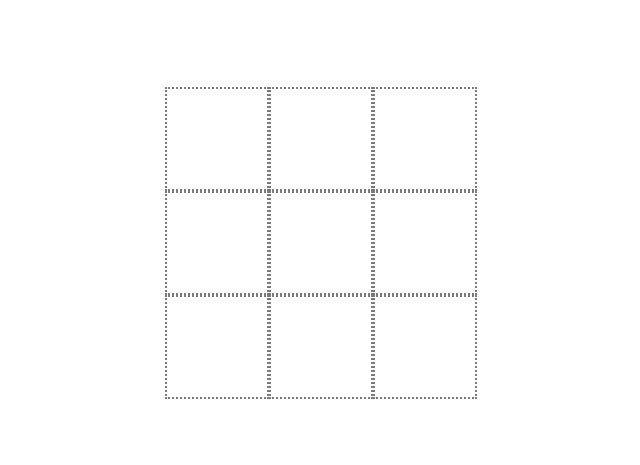
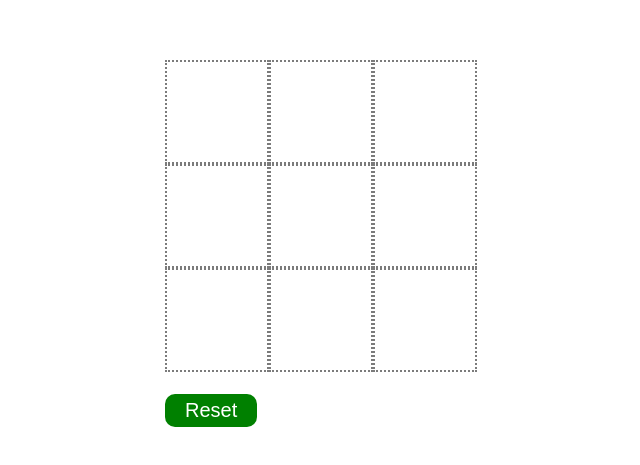
Before and after one commit to valiyew/tsx-project, a React (Create React App) app: page / in a window 1280 px wide. Shown: the part 165-630 px from the top of the page, without its empty margins (319-959 px from the left). Built offline with nearby package versions, Linux system fonts and the light colour scheme.

Commit message:
tik tak toe finish code

```diff
--- a/src/app.tsx
+++ b/src/app.tsx
@@ -5,6 +5,7 @@ export default class App extends React.Component {
   state = {
     value: new Array(9).fill(null),
     current: "X",
+    game: true
   };
 
   checkWinner = () => {
@@ -21,7 +22,9 @@ export default class App extends React.Component {
 
     for (let i = 0; i < win.length; i++) {
       const [a, b, c] = win[i];
-      if (this.state.value[a] !== null && this.state.value[a] === this.state.value[b] && this.state.value[a] === this.state.value[c]) return true;
+      if (this.state.value[a] !== null && this.state.value[a] === this.state.value[b] && this.state.value[a] === this.state.value[c]) {
+        return true;
+      }
     }
     return false;
   };
@@ -32,21 +35,27 @@ export default class App extends React.Component {
 
     if (state[index] !== null) return;
 
-    this.setState({ current: currentTurn === "X" ? "O" : "X" });
-    state[index] = currentTurn;
+    if(this.state.game){
+        this.setState({ current: currentTurn === "X" ? "O" : "X" });
+        state[index] = currentTurn;
+        console.log(currentTurn);
+    }
 
-    console.log(currentTurn);
+};
 
+resetGame = () =>{
+    return window.location.reload()
+}
+
+
+checkwin = () => {
     const win = this.checkWinner();
-
     if (win) {
-      alert(`${currentTurn} is winner 🏆`);
+        this.state.game = false
+        let value = this.state.current === "X" ? "O" : "X";
+      return <p>{value} is winner 🏆</p>;
     }
   };
-
-  //   checkwin = () => {
-
-  //   };
 
   render() {
     return (
@@ -68,7 +77,8 @@ export default class App extends React.Component {
             <Block onClick={() => this.handleBlockClick(8)} value={this.state.value[8]} />
           </div>
         </div>
-        {/* <p>{this.checkwin()}</p> */}
+        <p>{this.checkwin()}</p>
+        <button onClick={this.resetGame}>Reset</button>
       </div>
     );
   }
--- a/src/index.css
+++ b/src/index.css
@@ -30,3 +30,19 @@ p{
 .row{
   display: flex;
 }
+
+button{
+  padding: 5px 20px;
+  border: none;
+  border-radius: 10px;
+  color: #fff;
+  background-color: green;
+  cursor: pointer;
+  font-size: 20px;
+  font-weight: 500;
+  transition: 0.3s;
+}
+
+button:active{
+  transform: scale(1.1);
+}
```
